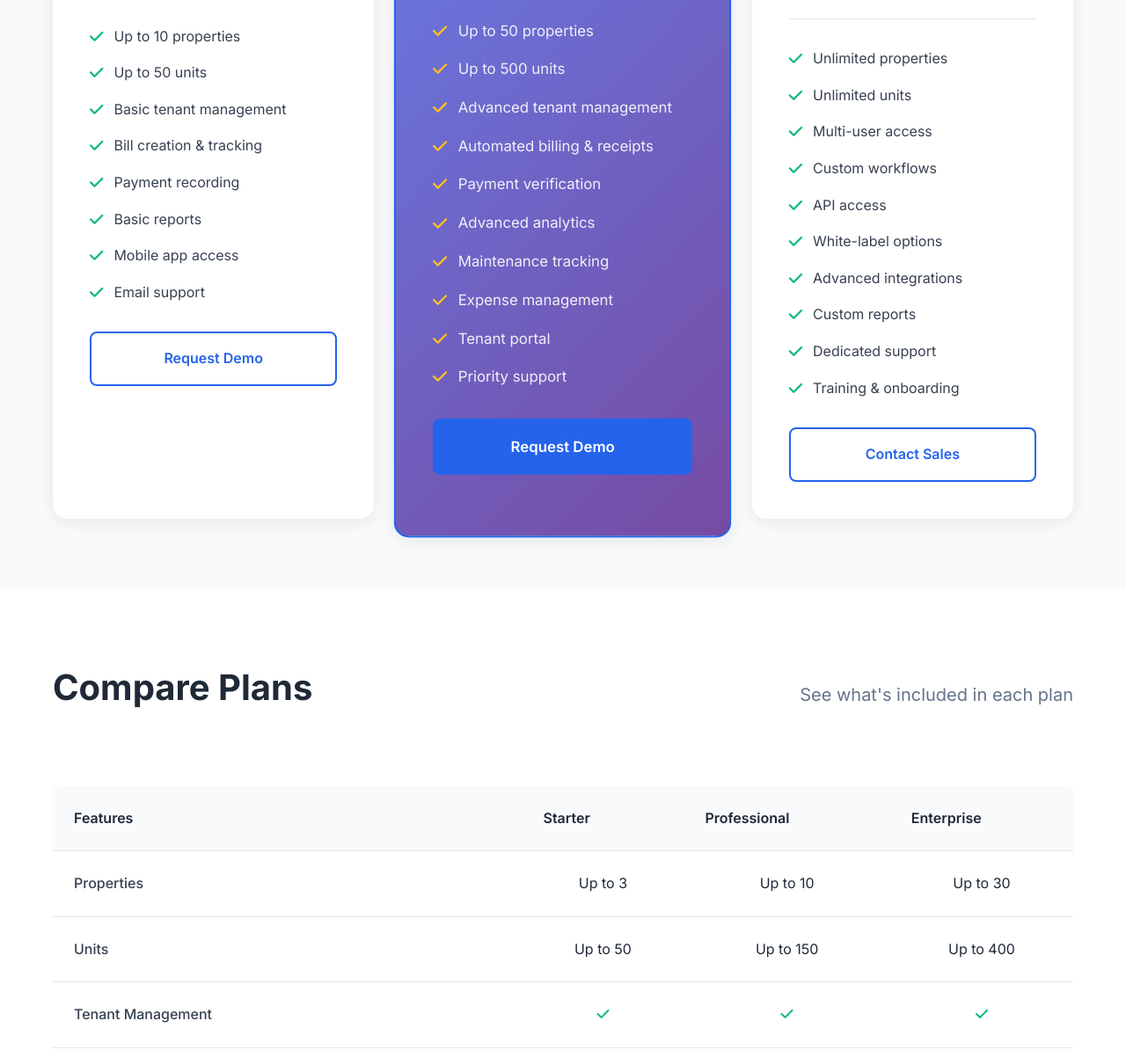
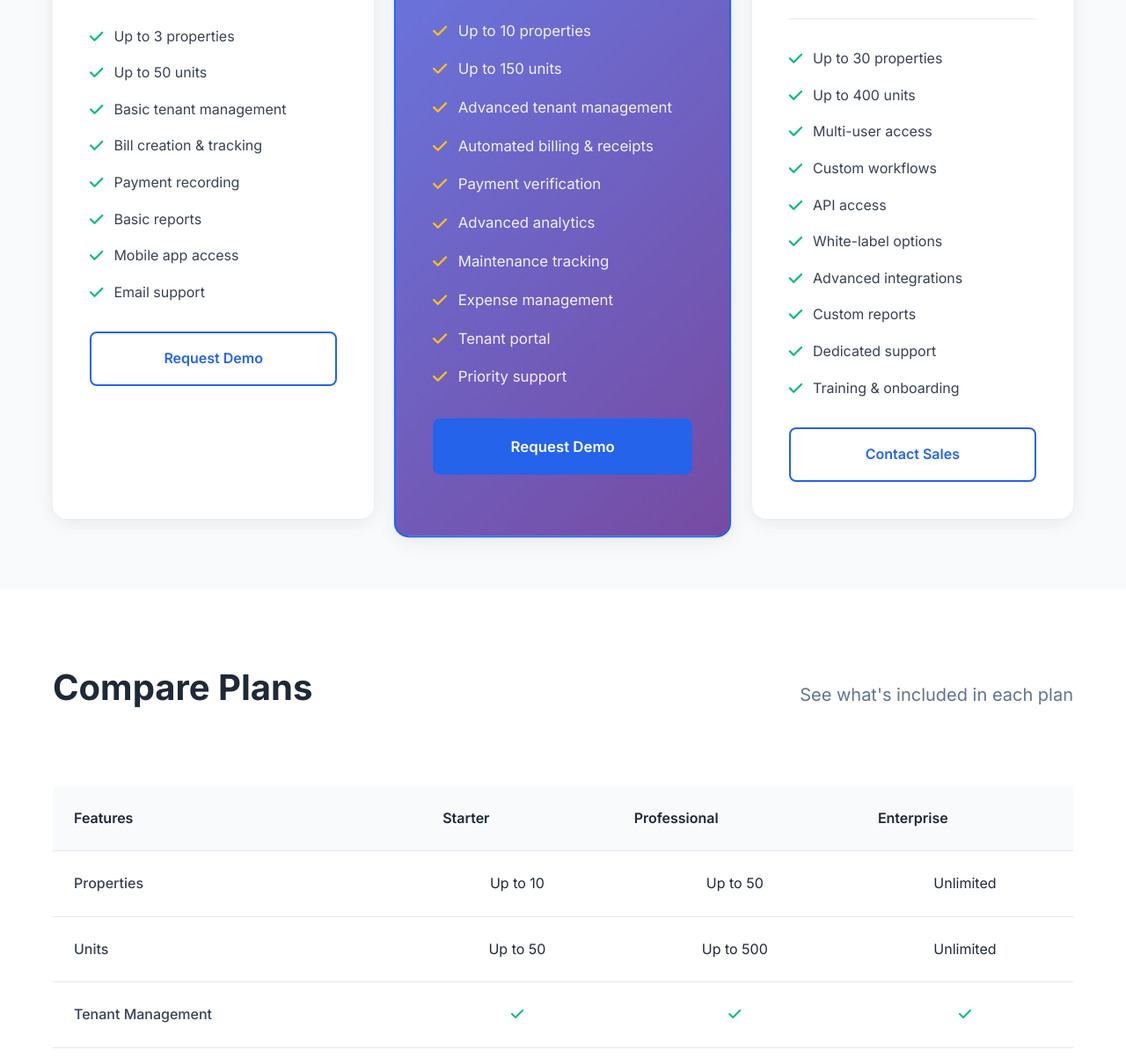
Before and after one commit to Thiararapeter/Tenanta-documentation, a plain HTML site: page pricing.html in a window 1280 px wide. Shown: the part 738-1940 px from the top of the page at 88% size. Drawn offline with Linux system fonts and the light colour scheme.

Commit message:
updated pricing

```diff
--- a/pricing.html
+++ b/pricing.html
@@ -70,7 +70,7 @@
                     </div>
                     <div class="plan-features">
                         <ul>
-                            <li><i class="fas fa-check"></i>Up to 10 properties</li>
+                            <li><i class="fas fa-check"></i>Up to 3 properties</li>
                             <li><i class="fas fa-check"></i>Up to 50 units</li>
                             <li><i class="fas fa-check"></i>Basic tenant management</li>
                             <li><i class="fas fa-check"></i>Bill creation & tracking</li>
@@ -101,8 +101,8 @@
                     </div>
                     <div class="plan-features">
                         <ul>
-                            <li><i class="fas fa-check"></i>Up to 50 properties</li>
-                            <li><i class="fas fa-check"></i>Up to 500 units</li>
+                            <li><i class="fas fa-check"></i>Up to 10 properties</li>
+                            <li><i class="fas fa-check"></i>Up to 150 units</li>
                             <li><i class="fas fa-check"></i>Advanced tenant management</li>
                             <li><i class="fas fa-check"></i>Automated billing & receipts</li>
                             <li><i class="fas fa-check"></i>Payment verification</li>
@@ -133,8 +133,8 @@
                     </div>
                     <div class="plan-features">
                         <ul>
-                            <li><i class="fas fa-check"></i>Unlimited properties</li>
-                            <li><i class="fas fa-check"></i>Unlimited units</li>
+                            <li><i class="fas fa-check"></i>Up to 30 properties</li>
+                            <li><i class="fas fa-check"></i>Up to 400 units</li>
                             <li><i class="fas fa-check"></i>Multi-user access</li>
                             <li><i class="fas fa-check"></i>Custom workflows</li>
                             <li><i class="fas fa-check"></i>API access</li>
@@ -173,15 +173,15 @@
                     <tbody>
                         <tr>
                             <td>Properties</td>
-                            <td>Up to 3</td>
                             <td>Up to 10</td>
-                            <td>Up to 30</td>
+                            <td>Up to 50</td>
+                            <td>Unlimited</td>
                         </tr>
                         <tr>
                             <td>Units</td>
                             <td>Up to 50</td>
-                            <td>Up to 150</td>
-                            <td>Up to 400</td>
+                            <td>Up to 500</td>
+                            <td>Unlimited</td>
                         </tr>
                         <tr>
                             <td>Tenant Management</td>
@@ -197,12 +197,6 @@
                         </tr>
                         <tr>
                             <td>Mobile App</td>
-                            <td><i class="fas fa-check text-green"></i></td>
-                            <td><i class="fas fa-check text-green"></i></td>
-                            <td><i class="fas fa-check text-green"></i></td>
-                        </tr>
-                        <tr>
-                            <td>Tenant App Access (Residence Hub)</td>
                             <td><i class="fas fa-check text-green"></i></td>
                             <td><i class="fas fa-check text-green"></i></td>
                             <td><i class="fas fa-check text-green"></i></td>
```
